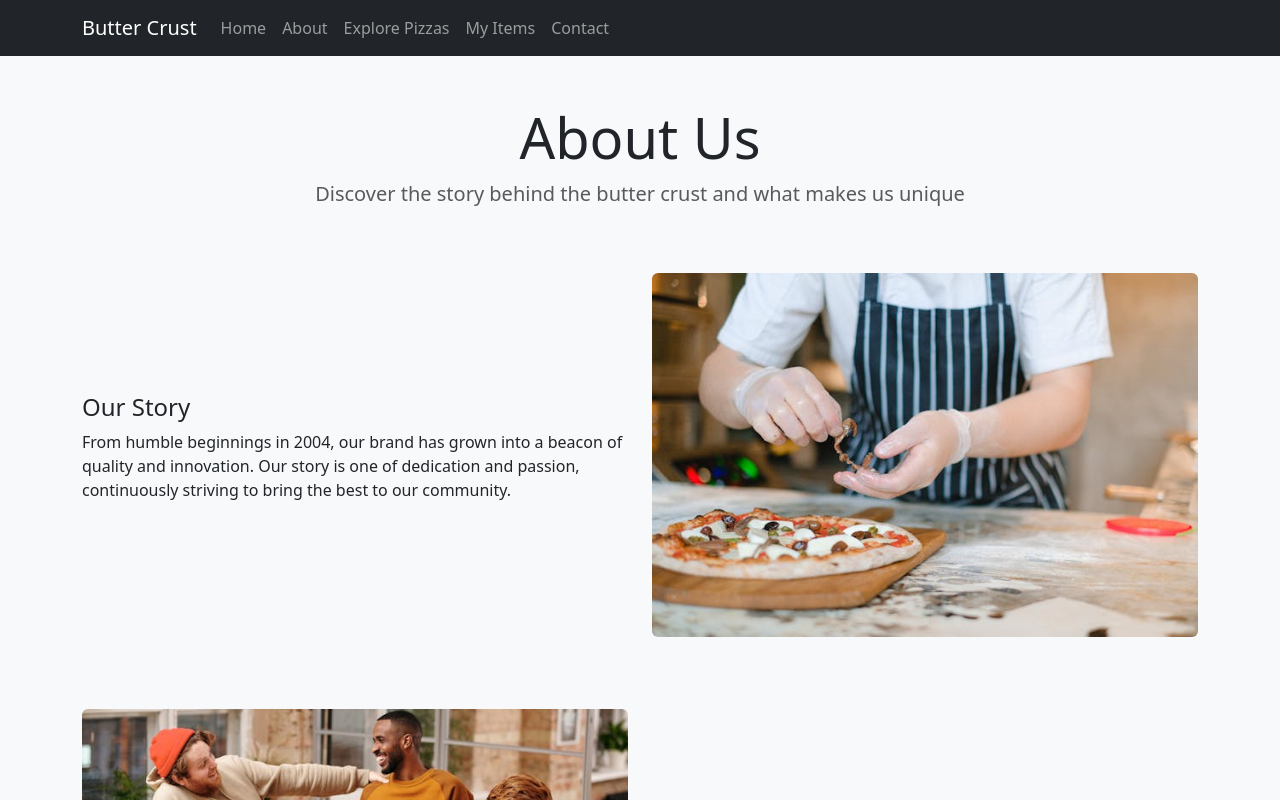
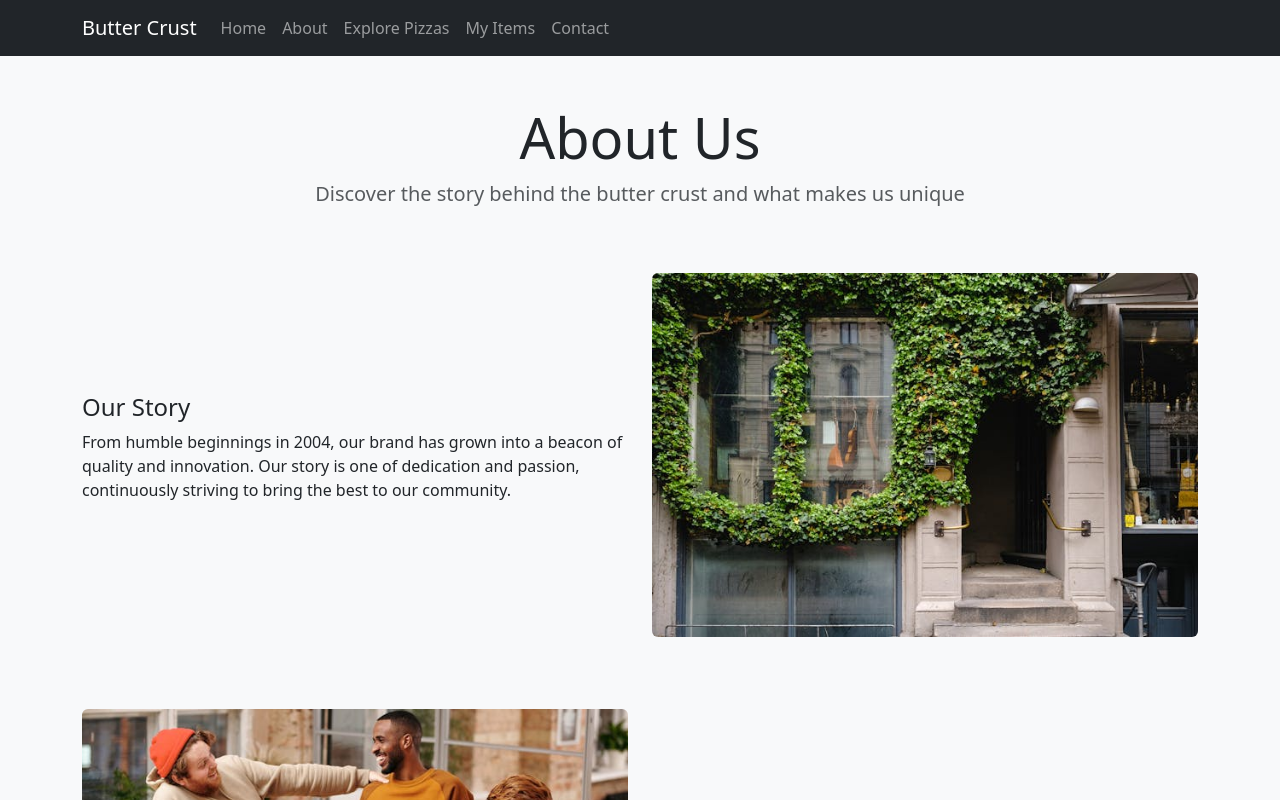
Before and after one commit to Meet-301/pizzastore, a React (Create React App) app: page /about in a window 1280 px wide. Shown: the top 800 px of the page. Built offline with nearby package versions, Linux system fonts and the light colour scheme.

Commit message:
Aug 11, 2024, 8:26 AM

```diff
--- a/src/components/About.js
+++ b/src/components/About.js
@@ -25,7 +25,7 @@ const About = () => {
           </Col>
           <Col md={6} className="mb-4">
             <img
-              src= "/images/chef.jpg"
+              src= "/images/story.jpg"
               alt="Our Story"
               className="img-fluid rounded"
             />
```
Also changed, not shown: public/images/chef.jpg (deleted), public/images/story.jpg (added).
